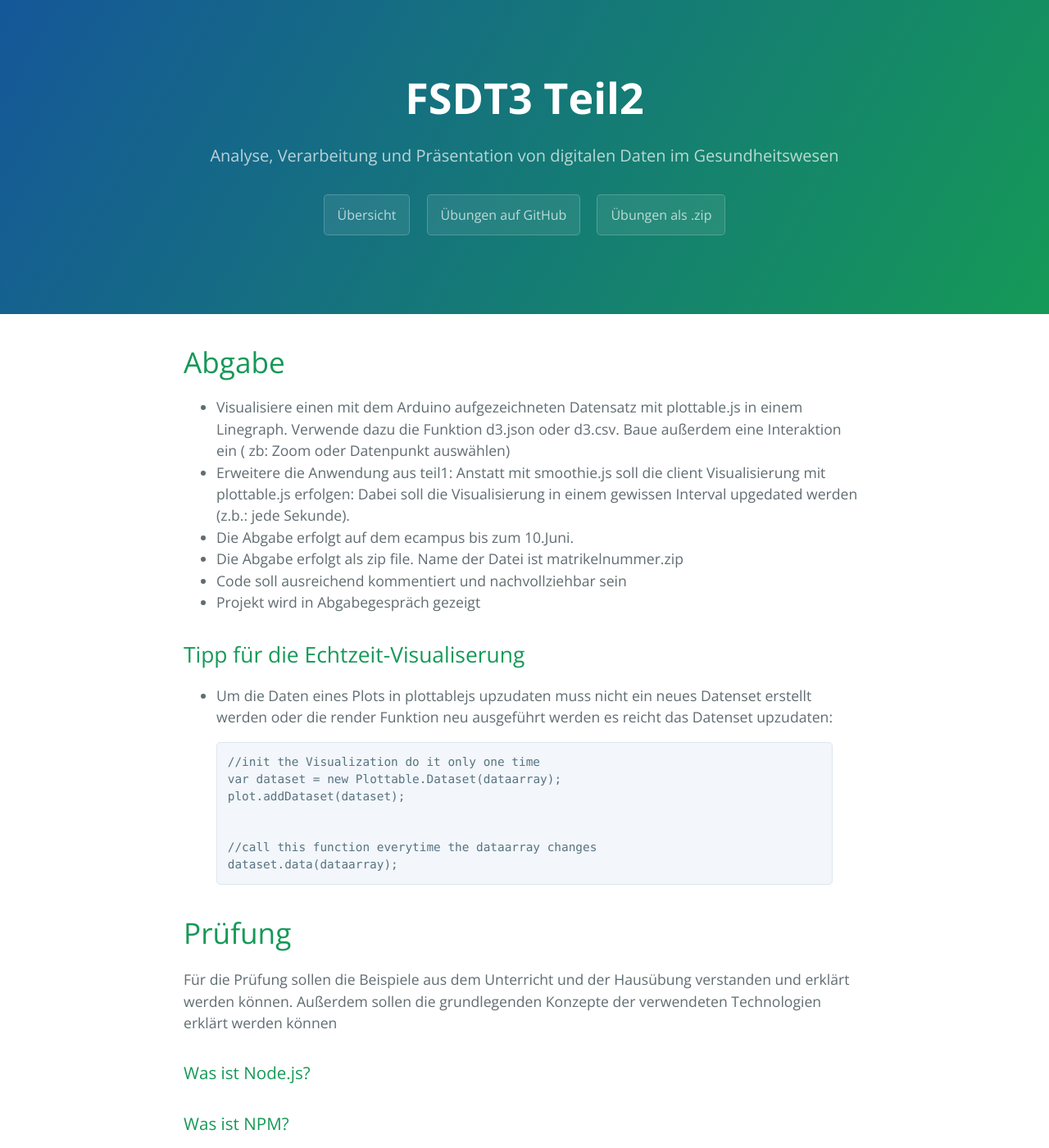
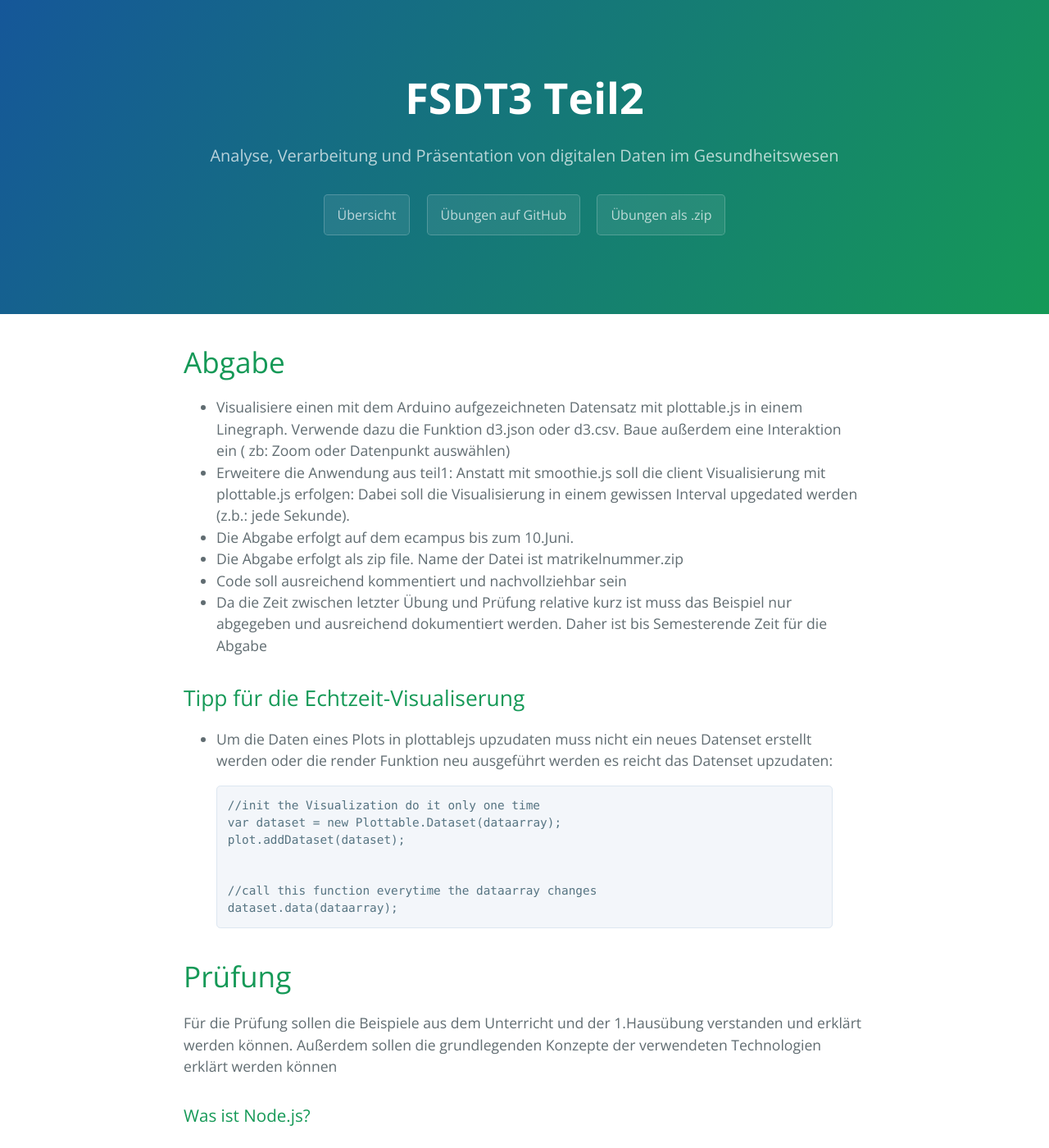
Before and after one commit to chrisgradl/FSDT3, a Jekyll site: the page built from _posts/2016-05-28-projektabgabe.markdown, in a window 1280 px wide and 1400 px high. Shown: the whole window at 82% size. Built offline with Jekyll 4.4.1, drawn with Linux system fonts in a browser that asks for light colours.

Commit message:
updated post

```diff
--- a/_posts/2016-05-28-projektabgabe.markdown
+++ b/_posts/2016-05-28-projektabgabe.markdown
@@ -12,7 +12,7 @@ categories: main
 - Die Abgabe erfolgt auf dem ecampus bis zum 10.Juni.
 - Die Abgabe erfolgt als zip file. Name der Datei ist matrikelnummer.zip
 - Code soll ausreichend kommentiert und nachvollziehbar sein
-- Projekt wird in Abgabegespräch gezeigt
+- Da die Zeit zwischen letzter Übung und Prüfung relative kurz ist muss das Beispiel nur abgegeben und ausreichend dokumentiert werden. Daher ist bis Semesterende Zeit für die Abgabe
 
 ## Tipp für die Echtzeit-Visualiserung
 
@@ -31,7 +31,7 @@ dataset.data(dataarray);
 
 # Prüfung
 
-Für die Prüfung sollen die Beispiele aus dem Unterricht und der Hausübung verstanden und erklärt werden können. Außerdem sollen die grundlegenden Konzepte der verwendeten Technologien erklärt werden können
+Für die Prüfung sollen die Beispiele aus dem Unterricht und der 1.Hausübung verstanden und erklärt werden können. Außerdem sollen die grundlegenden Konzepte der verwendeten Technologien erklärt werden können
 
 ### Was ist Node.js?
 
```
